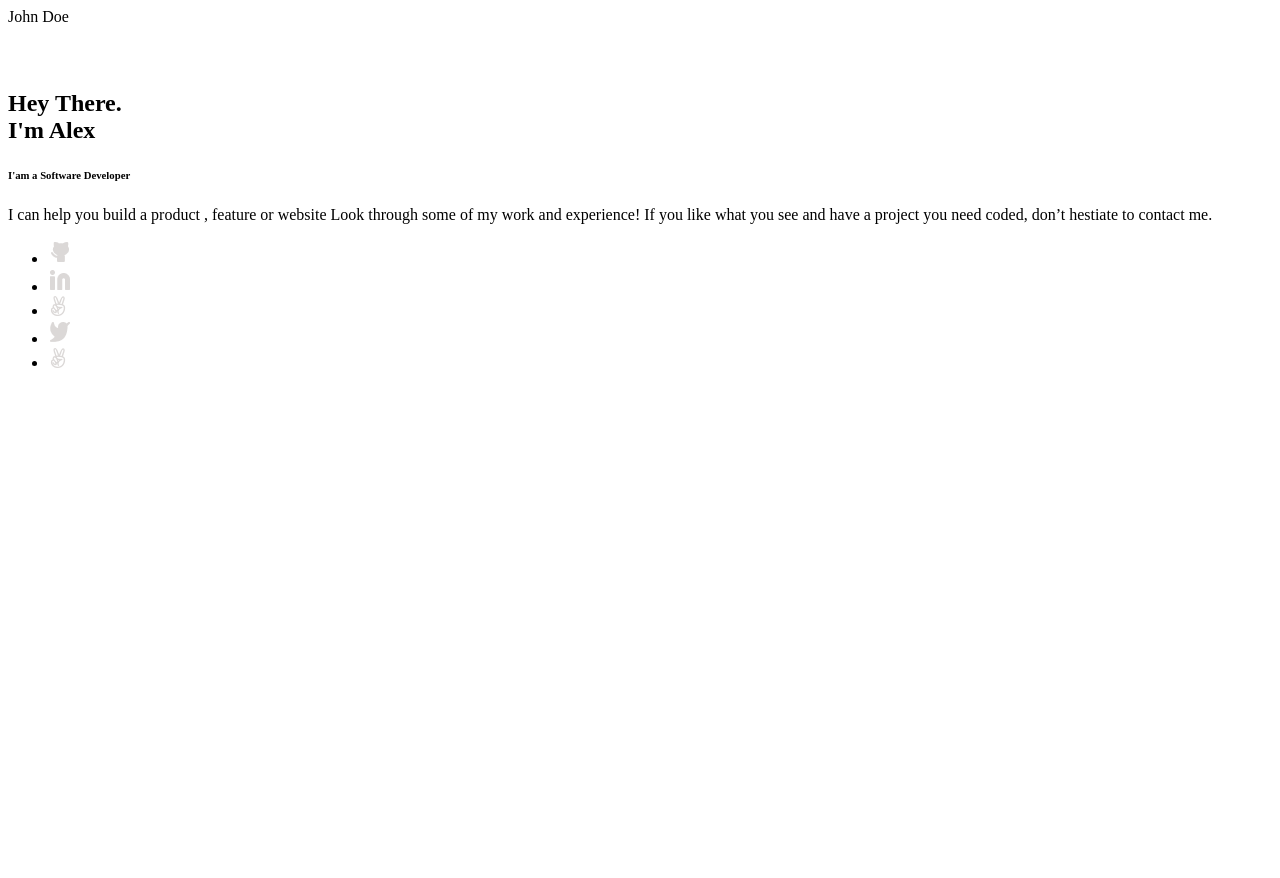
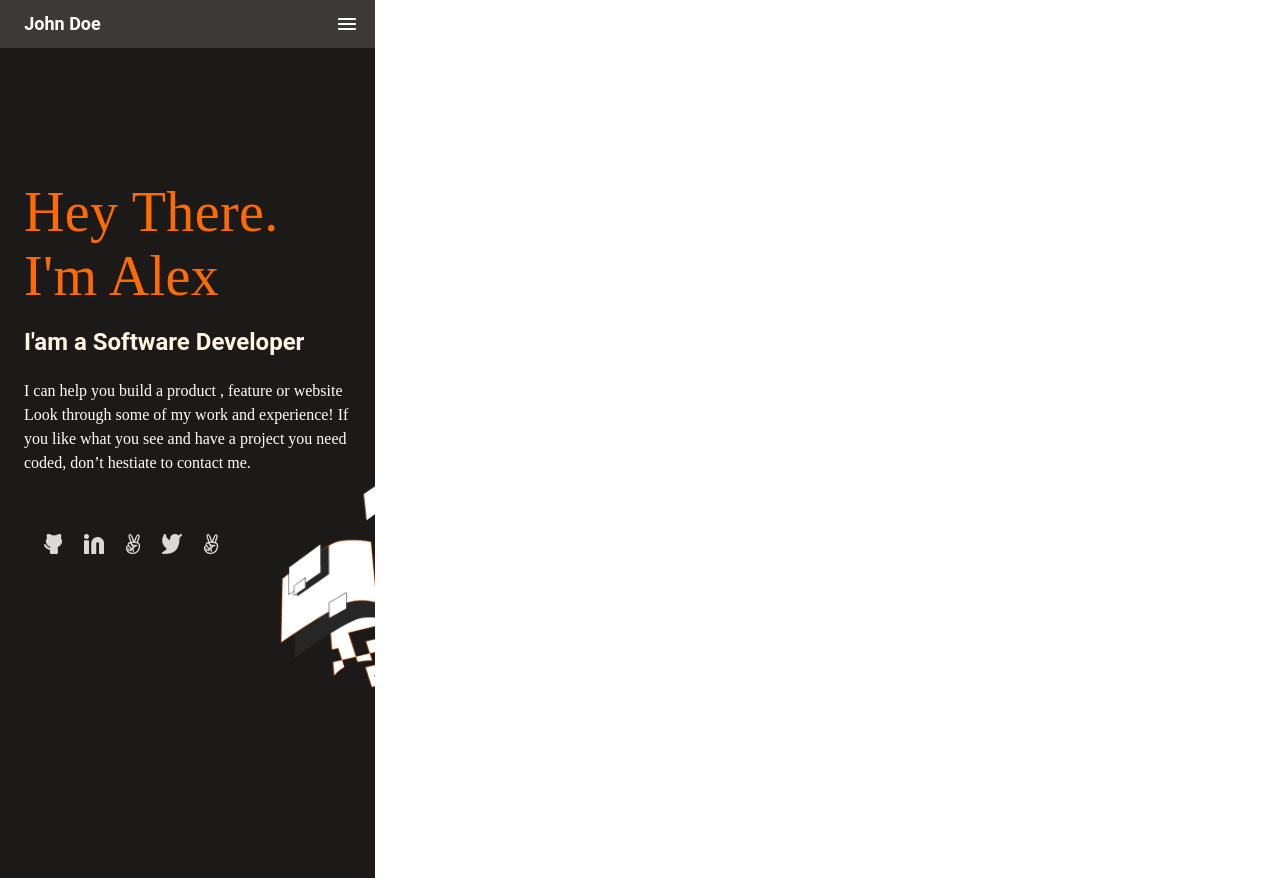
Before and after one commit to DhuruvSingh/Portfolio-Website, a plain HTML site: page index.html in a window 1280 px wide. Before the commit the page ends 800 px from the top, so only its background shows below. Drawn offline with Linux system fonts and the light colour scheme.

Commit message:
Added Illustration in main section

```diff
--- a/index.html
+++ b/index.html
@@ -6,7 +6,7 @@
     <meta http-equiv="X-UA-Compatible" content="IE=edge">
     <meta name="viewport" content="width=device-width, initial-scale=1.0">
     <title>Portfolio Website</title>
-    <link rel="stylesheet" href="/style.css">
+    <link rel="stylesheet" href="/styles.css">
 </head>
 
 <body>
@@ -52,6 +52,7 @@
                     </a>
                 </li>
             </ul>
+            <img class="Illustration" src="/Image/Illustration.png" alt="Illustration">
         </section>
 
     </main>
--- a/styles.css
+++ b/styles.css
@@ -123,3 +123,11 @@ header {
 li {
   margin-left: 17px;
 }
+
+.Illustration {
+  position: absolute;
+  width: 151.89px;
+  height: 367.03px;
+  left: 223.1px;
+  top: 317px;
+}
```
Lines whose indentation alone changed are shown as unchanged.
